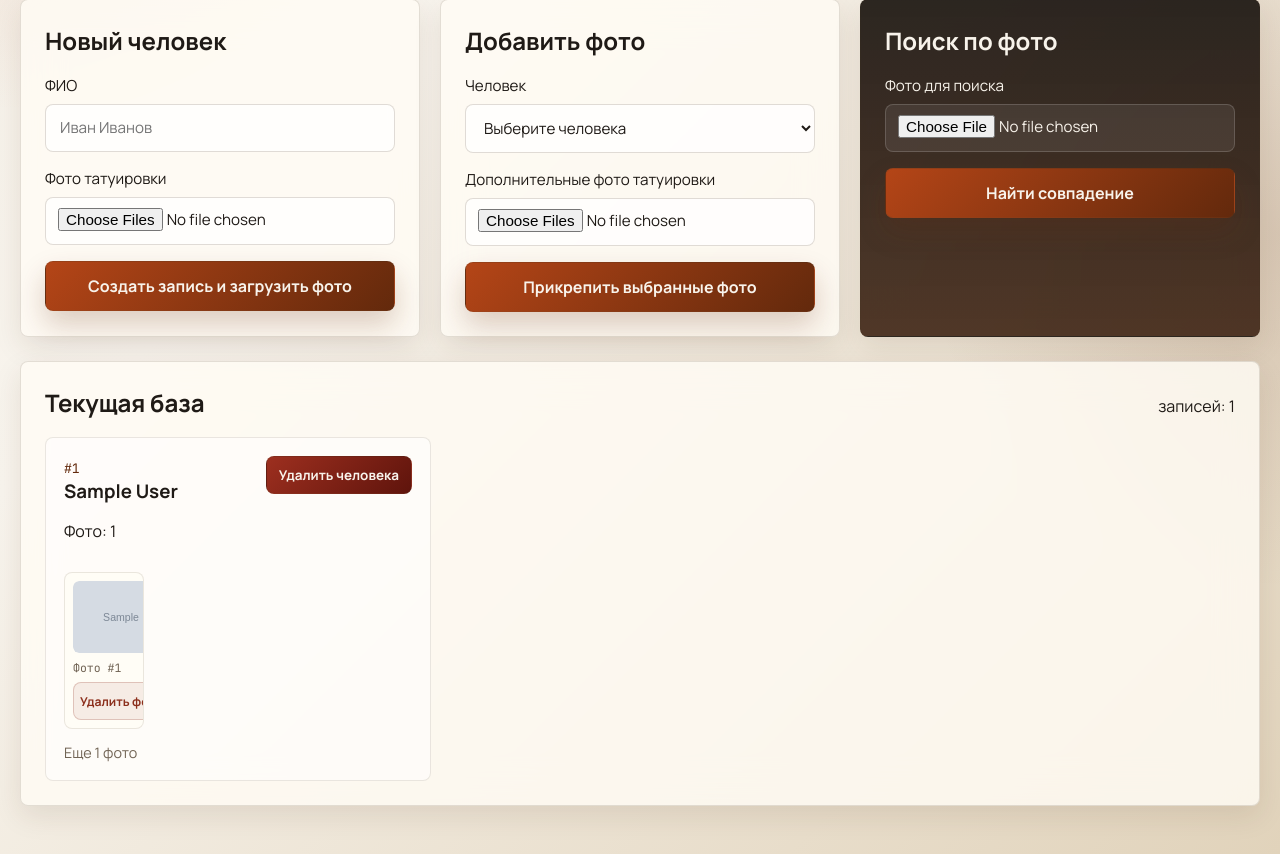
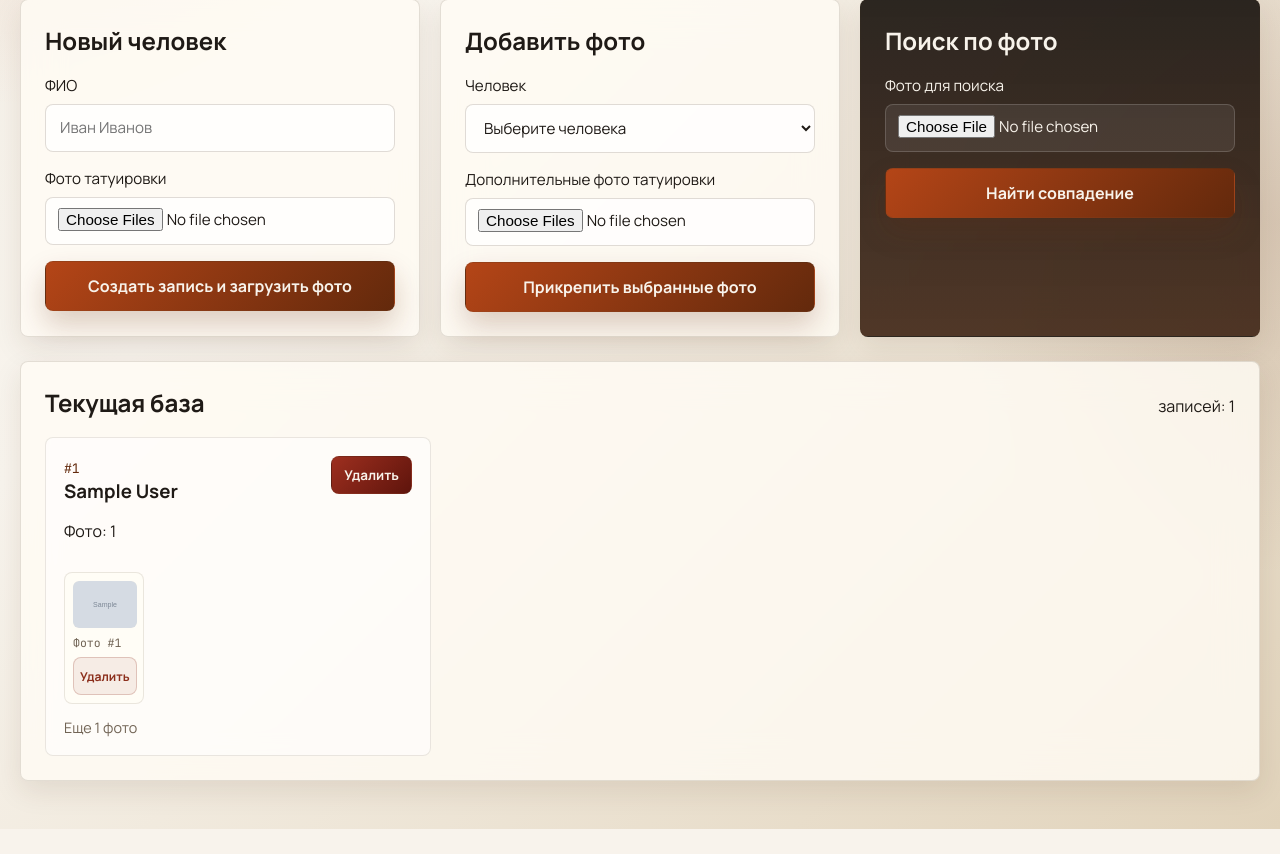
Before and after one commit to Kernyx/AI_Project, a FastAPI app: template app/templates/index.html in a window 1280 px wide. Shown: the part 386-1240 px from the top of the page. After the commit the page ends 1215 px from the top, so only its background shows below. Run offline with FastAPI, Linux system fonts and the light colour scheme; the template is opened without the code that fills it: most values are stand-ins (such as "Sample title", 1, 10 or a date in 2020); grey boxes marked "Sample" are stand-in pictures; parts of the project's set-up code (start-up, migrations or seed data) failed here and were passed over.

Commit message:
orei исправление 6

```diff
--- a/app/static/styles.css
+++ b/app/static/styles.css
@@ -404,6 +404,7 @@
     min-width: 0;
     overflow: hidden;
     border-radius: 6px;
+    background: rgba(31, 26, 22, 0.08);
 }
 
 .photo-card img {
@@ -411,7 +412,7 @@
     width: 100%;
     max-width: 100%;
     aspect-ratio: 4 / 3;
-    object-fit: cover;
+    object-fit: contain;
     border-radius: 6px;
 }
 
--- a/app/templates/index.html
+++ b/app/templates/index.html
@@ -142,7 +142,7 @@
                         </div>
                         <form action="/ui/delete_person" method="post" class="inline-form" onsubmit="return confirm('Удалить человека и все его фото?');">
                             <input type="hidden" name="person_id" value="{{ person.person_id }}">
-                            <button type="submit" class="button-danger">Удалить человека</button>
+                            <button type="submit" class="button-danger">Удалить</button>
                         </form>
                     </div>
 
@@ -158,7 +158,7 @@
                             </div>
                             <form action="/ui/delete_photo" method="post" class="inline-form" onsubmit="return confirm('Удалить это фото?');">
                                 <input type="hidden" name="photo_id" value="{{ photo.photo_id }}">
-                                <button type="submit" class="button-secondary-danger">Удалить фото</button>
+                                <button type="submit" class="button-secondary-danger">Удалить</button>
                             </form>
                         </article>
                         {% endfor %}
```
